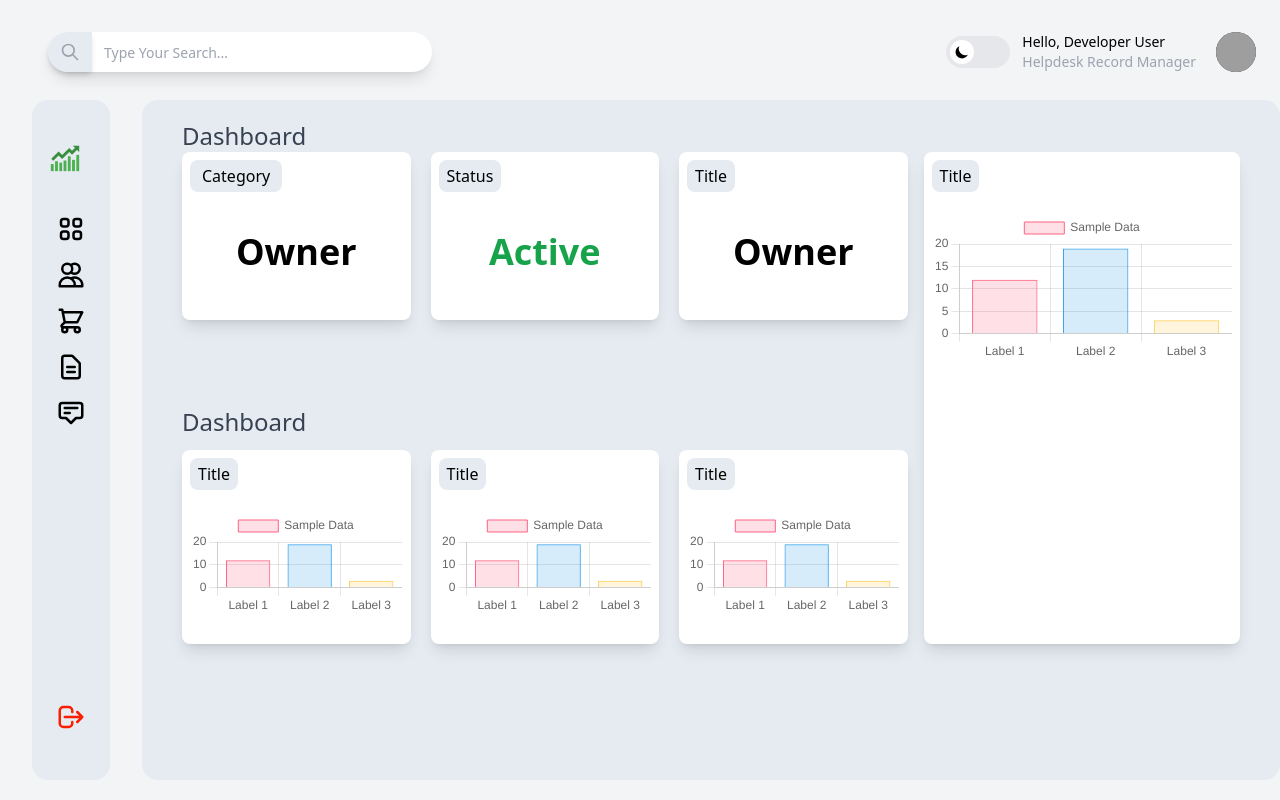
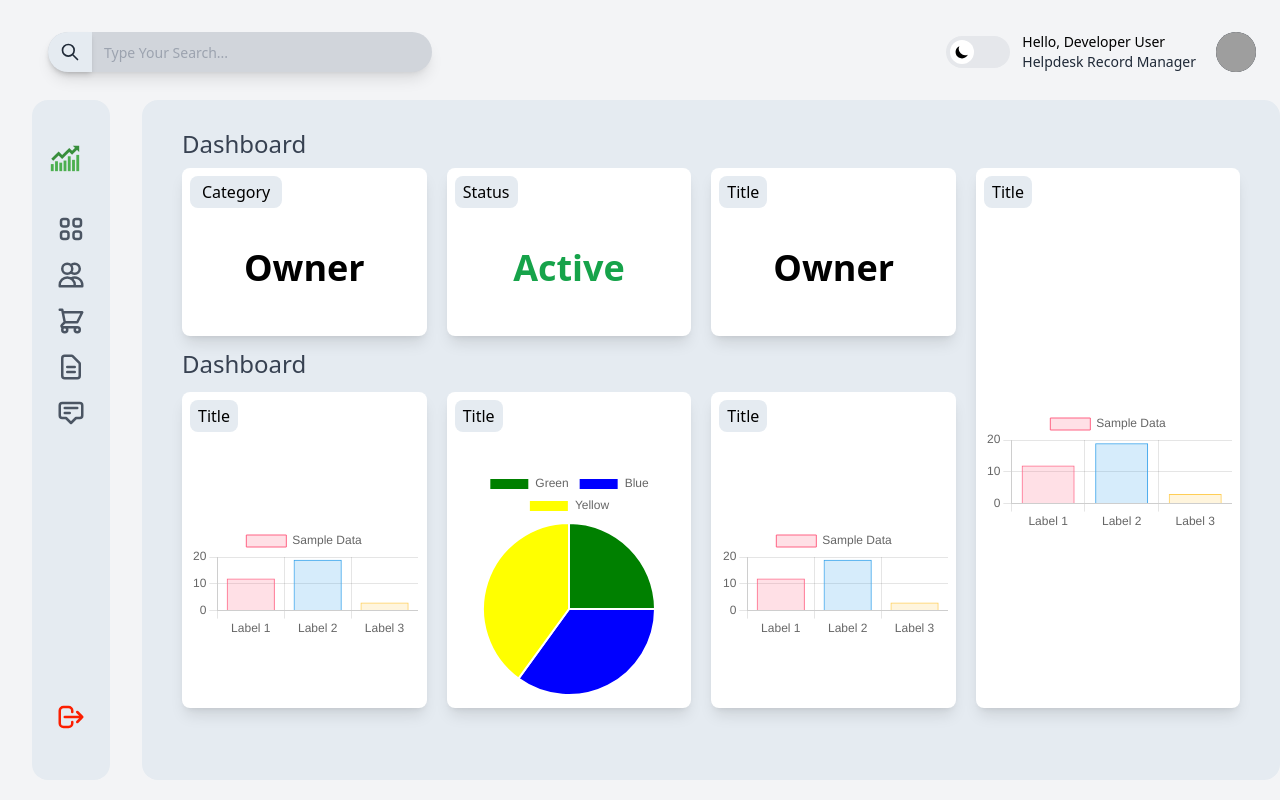
Before and after one commit to Shahnawaz-Muhammad/ctt-dashboard, a React (Vite) app: page / in a window 1280 px wide. Built offline with nearby package versions, Linux system fonts and the light colour scheme; grey boxes are pictures that could not be loaded.

Commit message:
theme color and layout changes

```diff
--- a/src/App.jsx
+++ b/src/App.jsx
@@ -1,22 +1,38 @@
-import {
-  createBrowserRouter,
-  RouterProvider,
-} from "react-router-dom";
+import { createBrowserRouter, RouterProvider } from "react-router-dom";
 import Layout from "./components/shared/layout";
 import Dashboard from "./pages/dashboard";
 import Customers from "./pages/customers";
-import './App.css'
+import "./App.css";
+import ThemeContextProvider from "./context/themeContext";
 
 function App() {
   const chartData = {
-    labels: ['Label 1', 'Label 2', 'Label 3'],
+    labels: ["Label 1", "Label 2", "Label 3"],
     datasets: [
       {
-        label: 'Sample Data',
+        label: "Sample Data",
         data: [12, 19, 3],
-        backgroundColor: ['rgba(255, 99, 132, 0.2)', 'rgba(54, 162, 235, 0.2)', 'rgba(255, 206, 86, 0.2)'],
-        borderColor: ['rgba(255, 99, 132, 1)', 'rgba(54, 162, 235, 1)', 'rgba(255, 206, 86, 1)'],
+        backgroundColor: [
+          "rgba(255, 99, 132, 0.2)",
+          "rgba(54, 162, 235, 0.2)",
+          "rgba(255, 206, 86, 0.2)",
+        ],
+        borderColor: [
+          "rgba(255, 99, 132, 1)",
+          "rgba(54, 162, 235, 1)",
+          "rgba(255, 206, 86, 1)",
+        ],
         borderWidth: 1,
+      },
+    ],
+  };
+
+  const pieChartData = {
+    labels: ["Green", "Blue", "Yellow"],
+    datasets: [
+      {
+        data: [25, 35, 40],
+        backgroundColor: ["green", "blue", "yellow"],
       },
     ],
   };
@@ -28,7 +44,9 @@ const router = createBrowserRouter([
       children: [
         {
           path: "/",
-        element: <Dashboard chartData={chartData}/>,
+          element: (
+            <Dashboard chartData={chartData} pieChartData={pieChartData} />
+          ),
         },
         {
           path: "customers",
@@ -46,12 +64,13 @@ const router = createBrowserRouter([
     },
   ]);
 
-
   return (
+      <ThemeContextProvider>
     <>
         <RouterProvider router={router} />
     </>
-  )
+      </ThemeContextProvider>
+  );
 }
 
-export default App
+export default App;
--- /dev/null
+++ b/src/components/charts/piechart/index.jsx
@@ -0,0 +1,38 @@
+import { useEffect, useRef } from "react";
+import Chart from "chart.js/auto";
+import PropTypes from "prop-types";
+
+const PieChart = ({ data }) => {
+  const chartRef = useRef(null);
+  const chartInstance = useRef(null);
+
+  useEffect(() => {
+    const ctx = chartRef.current.getContext("2d");
+
+    // Check if a chart instance already exists, and destroy it if it does
+    if (chartInstance.current) {
+      chartInstance.current.destroy();
+    }
+
+    // Create a new pie chart instance
+    chartInstance.current = new Chart(ctx, {
+      type: "pie",
+      data: data,
+    });
+
+    return () => {
+      // Clean up and destroy the chart instance when the component unmounts
+      if (chartInstance.current) {
+        chartInstance.current.destroy();
+      }
+    };
+  }, [data]);
+
+  return <canvas ref={chartRef}></canvas>;
+};
+
+PieChart.propTypes = {
+  data: PropTypes.object.isRequired,
+};
+
+export default PieChart;
--- a/src/components/shared/header/index.jsx
+++ b/src/components/shared/header/index.jsx
@@ -1,32 +1,39 @@
-import { useState } from "react";
+import { useContext } from "react";
 import { Menu, Transition, Switch } from "@headlessui/react";
 import { Fragment } from "react";
 import { HiOutlineSearch,HiOutlineSun, HiMoon } from "react-icons/hi";
 import { useNavigate } from "react-router-dom";
+import { ThemeContext } from "../../../context/themeContext";
 
 export default function Header() {
   const navigate = useNavigate();
-  const [enabled, setEnabled] = useState(false);
+  // const [enabled, setEnabled] = useState(false);
+
+  const {enabled, setEnabled} = useContext(ThemeContext)
+
+  const handleThemeChange = () => {
+    setEnabled(!enabled)
+  }
 
   return (
     <div className="bg-transparent h-16 w-screen max-w-screen-2xl  px-4 flex items-center  ">
       <div className="flex items-center justify-center w-full">
         <div className="relative hidden md:block">
-          <div className="absolute top-1/2 shadow-md rounded-l-full -translate-y-1/2 h-full flex items-center px-3 bg-greyDark">
-            <HiOutlineSearch fontSize={20} className="text-gray-400  " />
+          <div className={`${enabled ? "bg-gray-600" : "bg-greyDark"} absolute top-1/2 shadow-md rounded-l-full -translate-y-1/2 h-full flex items-center px-3 `}>
+            <HiOutlineSearch fontSize={20} className={`${enabled ? "text-gray-100" : "text-gray-800"}`} />
           </div>{" "}
           <input
             type="text"
             placeholder="Type Your Search..."
-            className="text-sm focus:outline-none active:outline-none shadow-lg w-[24rem] h-10 pl-14 pr-4 rounded-full"
+            className={`${enabled ? "bg-white" : "bg-gray-300 text-white"} text-sm focus:outline-none active:outline-none shadow-lg w-[24rem] h-10 pl-14 pr-4 rounded-full`}
           />
         </div>
         <div className="flex items-center gap-3 justify-end w-full mr-10">
           <Switch
             checked={enabled}
-            onChange={setEnabled}
+            onChange={handleThemeChange}
             className={`${
-              enabled ? "bg-blue-600" : "bg-gray-200"
+              enabled ? "bg-gray-600" : "bg-gray-200"
             } relative inline-flex h-8 w-16 items-center rounded-full`}
           >
             <span className="sr-only">Enable notifications</span>
@@ -39,7 +46,7 @@ export default function Header() {
 
           <div className="flex flex-col">
             <h1 className="text-sm md:text-md">Hello, Developer User</h1>
-            <p className="text-sm text-gray-400">Helpdesk Record Manager</p>
+            <p className={`${enabled ? "text-gray-100" : "text-gray-800"} text-sm`}>Helpdesk Record Manager</p>
           </div>
 
           <Menu as="div" className="relative">
--- a/src/components/shared/layout/index.jsx
+++ b/src/components/shared/layout/index.jsx
@@ -1,21 +1,14 @@
 import { Outlet } from "react-router-dom";
 import Sidebar from "../sidebar";
 import Header from "../header";
+import { useContext } from "react";
+import { ThemeContext } from "../../../context/themeContext";
 
 export default function Layout() {
+
+  const {enabled} = useContext(ThemeContext)
   return (
-    // <div className="bg-gray-100 h-screen w-screen overflow-hidden flex flex-row px-8 py-5">
-    //   <div className="flex items-end">
-    //     <Sidebar />
-    //   </div>{" "}
-    //   <div className="flex flex-col flex-1">
-    //     <Header />
-    //     <div className="flex-1 p-4 min-h-0 overflow-auto bg-greyDark mx-8 rounded-2xl">
-    //       <Outlet />
-    //     </div>
-    //   </div>
-    // </div>
-    <div className="bg-gray-100 h-screen w-full overflow-hidden flex mx-auto flex-row px-2 md:px-8 py-5">
+    <div className={`${enabled ? "bg-gray-400 " : "bg-gray-100"} h-screen w-full max-w-[100%] overflow-hidden flex mx-auto flex-row  lg:px-8 py-5 `}>
       <div className="flex flex-col gap-4">
         <Header />
         <div className="flex flex-row flex-1 overflow-auto">
--- a/src/components/shared/sidebar/index.jsx
+++ b/src/components/shared/sidebar/index.jsx
@@ -4,15 +4,19 @@ import { HiOutlineLogout } from "react-icons/hi";
 import { DASHBOARD_SIDEBAR_LINKS } from "../../../lib/constants";
 import { Link, useLocation } from "react-router-dom";
 import PropTypes from "prop-types";
-import { useState } from "react";
+import { useContext, useState } from "react";
+import { ThemeContext } from "../../../context/themeContext";
 
 const linkClass =
-  "flex items-center gap-2 font-light px-3 py-2 hover:bg-slate-300 hover:no-underline active:bg-neutral-400 rounded-sm text-base";
+  "flex items-center gap-2 font-light px-3 py-2  rounded-sm text-base";
 //
 
 export default function Sidebar() {
   const [hoveredIcon, setHoveredIcon] = useState(null);
   const [showLogoout, setShowLogout] = useState(false);
+
+  const {enabled} = useContext(ThemeContext)
+
 
   const handleMouseEnter = (iconKey) => {
     setHoveredIcon(iconKey);
@@ -23,7 +27,7 @@ export default function Sidebar() {
     setShowLogout(false);
   };
   return (
-    <div className="bg-greyDark px-3 py-10 flex flex-col rounded-2xl justify-between ">
+    <div className={`${enabled ? "bg-gray-600" : "bg-greyDark"}  lg:px-3 py-10 flex flex-col rounded-2xl justify-between`}>
       <div>
         <div className="flex items-center px-1">
           <FcBullish fontSize={34} />
@@ -63,6 +67,7 @@ export default function Sidebar() {
 
 function SidebarLink({ link, handleMouseEnter, handleMouseLeave, isHovered }) {
   const { pathname } = useLocation();
+  const {enabled} = useContext(ThemeContext)
 
   return (
     <Link
@@ -74,7 +79,7 @@ function SidebarLink({ link, handleMouseEnter, handleMouseLeave, isHovered }) {
       <div
         className={`${
           pathname === link.path ? " text-gray-500" : "text-gray-700"
-        }, text-2xl `}
+        }, text-2xl ${enabled ? "text-gray-300" : "text-gray-600"}`}
       >
         {link.icon}
       </div>
--- /dev/null
+++ b/src/context/themeContext.jsx
@@ -0,0 +1,20 @@
+import { createContext, useState } from "react";
+import PropTypes from "prop-types";
+
+export const ThemeContext = createContext(null);
+
+const ThemeContextProvider = ({ children } ) => {
+    const [enabled, setEnabled] = useState(false);
+
+  return (
+    <ThemeContext.Provider value={{ enabled, setEnabled }}>
+      {children}
+    </ThemeContext.Provider>
+  );
+};
+
+ThemeContextProvider.propTypes = {
+    children: PropTypes.node.isRequired,
+  };
+
+export default ThemeContextProvider;
--- a/src/pages/dashboard/index.jsx
+++ b/src/pages/dashboard/index.jsx
@@ -1,20 +1,20 @@
 import BarChart from "../../components/charts/barchart";
 import PropTypes from "prop-types";
-const Dashboard = ({chartData}) => {
+import PieChart from "../../components/charts/piechart";
+const Dashboard = ({ chartData, pieChartData }) => {
   return (
     <div>
-
-      <h1 className="text-2xl text-gray-700">Dashboard</h1>
-      <div className="grid grid-rows-3 lg:grid-rows-2 grid-flow-col gap-4">
+      <h1 className="text-2xl text-gray-700 py-2">Dashboard</h1>
+      <div className="w-full flex flex-col lg:flex-row gap-5">
+        <div className="w-full lg:w-[60%] xl:w-[75%]">
           <div className="flex flex-col gap-3 col-span-3  ">
-          <div className="grid grid-cols-1 lg:grid-cols-3 gap-5">
+            <div className="grid grid-cols-1 lg:grid-cols-2 xl:grid-cols-3 gap-5">
               <div className="p-2 bg-white rounded-lg shadow-lg">
                 <div className="bg-greyDark  py-1 rounded-lg w-fit">
                   <h1 className="text-md px-3">Category</h1>
                 </div>
                 <div className="w-full flex justify-center items-center py-10">
-              <h1 className="text-4xl font-semibold">Owner</h1>
-
+                  <h1 className="text-2xl lg:text-4xl font-semibold">Owner</h1>
                 </div>
               </div>
               <div className="p-2 bg-white rounded-lg shadow-lg">
@@ -22,7 +22,9 @@ const Dashboard = ({chartData}) => {
                   <h1 className="text-md px-2">Status</h1>
                 </div>
                 <div className="w-full flex justify-center items-center py-10">
-              <h1 className="text-4xl font-semibold text-green-600">Active</h1>
+                  <h1 className="text-2xl lg:text-4xl font-semibold text-green-600">
+                    Active
+                  </h1>
                 </div>
               </div>
               <div className="p-2 bg-white rounded-lg shadow-lg">
@@ -30,52 +32,49 @@ const Dashboard = ({chartData}) => {
                   <h1 className="text-md px-2">Title</h1>
                 </div>
                 <div className="w-full flex justify-center items-center py-10">
-                <h1 className="text-4xl font-semibold">Owner</h1>
+                  <h1 className="text-2xl lg:text-4xl font-semibold">Owner</h1>
                 </div>
               </div>
             </div>
           </div>
-        <div className="flex flex-col gap-3 col-span-3  ">
+          <div className="flex flex-col gap-3 col-span-3 mt-3">
             <h1 className="text-2xl text-gray-700">Dashboard</h1>
 
-          <div className="grid grid-cols-1 lg:grid-cols-3 gap-5">
+            <div className="grid grid-cols-1 lg:grid-cols-2 xl:grid-cols-3 gap-5">
               <div className="p-2 bg-white rounded-lg shadow-lg">
                 <div className="bg-greyDark  py-1 rounded-lg w-fit">
                   <h1 className="text-md px-2">Title</h1>
                 </div>
-              <div className="w-full flex justify-center items-center py-5">
+                <div className="w-full flex justify-center items-center py-5 min-h-full">
                   <BarChart data={chartData} />
-
                 </div>
               </div>
               <div className="p-2 bg-white rounded-lg shadow-lg">
                 <div className="bg-greyDark  py-1 rounded-lg w-fit">
                   <h1 className="text-md px-2">Title</h1>
                 </div>
-              <div className="w-full flex justify-center items-center py-5">
-              <BarChart data={chartData} />
-
+                <div className="w-full flex justify-center items-center py-5 min-h-full">
+                  <PieChart data={pieChartData} />
                 </div>
               </div>
               <div className="p-2 bg-white rounded-lg shadow-lg">
                 <div className="bg-greyDark  py-1 rounded-lg w-fit">
                   <h1 className="text-md px-2">Title</h1>
                 </div>
-              <div className="w-full flex justify-center items-center py-5">
+                <div className="w-full flex justify-center items-center py-5 min-h-full">
                   <BarChart data={chartData} />
-
                 </div>
               </div>
             </div>
           </div>
-        <div className="col-span-2 lg:col-span-1 lg:row-span-2 h-full w-full lg:flex">
+        </div>
+        <div className="w-full lg:w-[40%] xl:w-[25%] lg:flex">
           <div className="p-2 bg-white rounded-lg shadow-lg w-full">
             <div className="bg-greyDark py-1 rounded-lg w-fit">
               <h1 className="text-md px-2">Title</h1>
             </div>
-            <div className="w-full flex justify-center items-center py-5">
+            <div className="w-full flex justify-center items-center py-5 min-h-full">
               <BarChart data={chartData} />
-
             </div>
           </div>
         </div>
@@ -85,5 +84,6 @@ const Dashboard = ({chartData}) => {
 };
 Dashboard.propTypes = {
   chartData: PropTypes.object.isRequired, // Adjust the type according to your specific router library
+  pieChartData: PropTypes.object.isRequired,
 };
 export default Dashboard;
```
Lines whose indentation alone changed are shown as unchanged.
